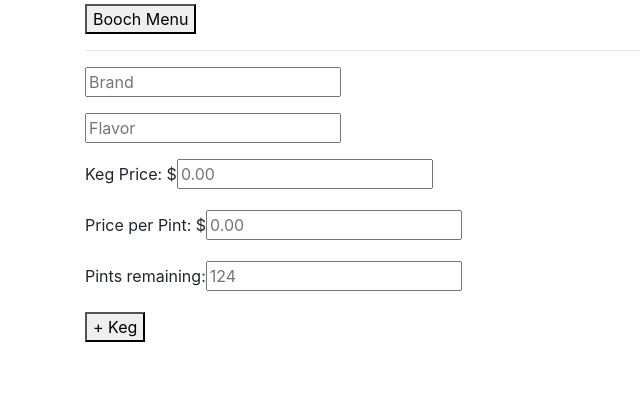
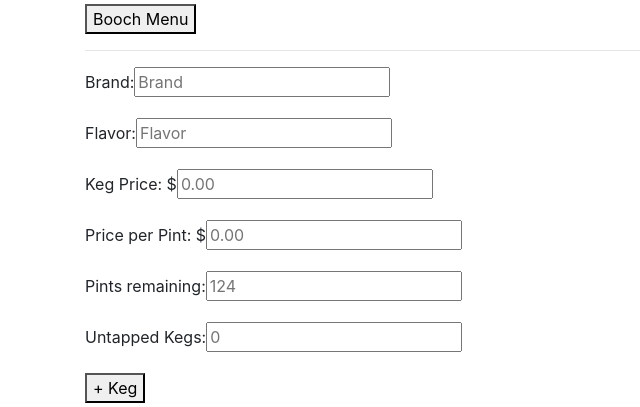
Before and after one commit to besscampbell/kombucha-bar, a React (Create React App) app: page / in a window 1280 px wide. Both pictures are taken after a click on the button "+ new Booch". Shown: the part 165-572 px from the top of the page, without its empty margins (0-640 px from the left). Built offline with nearby package versions, Linux system fonts and the light colour scheme.

Commit message:
Add untapped keg property

```diff
--- a/src/components/Keg.js
+++ b/src/components/Keg.js
@@ -7,8 +7,12 @@ function Keg(props){
   let availability;
   if(props.pintsRemaining > 9){
     availability = `Approximately ${props.pintsRemaining} pints left in the keg`;
-  } else if (props.pintsRemaining > 0) {
-    availability = `Almost empty, only about ${props.pintsRemaining} pints left!`;
+  } else if (props.pintsRemaining > 0 && props.untappedKegs === 0) {
+    availability = `Almost empty, only about ${props.pintsRemaining} pints left and you haven't Restocked yet!`;
+  }  else if (props.pintsRemaining > 0) {
+    availability = `Almost empty, only about ${props.pintsRemaining} pints left. Good thing you have another keg!`;
+  } else if (props.pintRemaining === 0 && props.untappedKegs ===0){
+    availability = "Time to change the keg"
   } else {
     availability = "Out of Stock";
   }
@@ -27,6 +31,7 @@ function Keg(props){
 Keg.propTypes = {
   brand: PropTypes.string,
   flavor: PropTypes.string,
+  untappedKegs: PropTypes.number,
   pintsRemaining: PropTypes.number,
   id: PropTypes.string,
   whenKegClicked: PropTypes.func
--- a/src/components/KegMenu.js
+++ b/src/components/KegMenu.js
@@ -13,6 +13,7 @@ function KegMenu(props){
           flavor={keg.flavor}
           kegPrice={keg.kegPrice}
           pricePerPint={keg.pricePerPint}
+          untappedKegs={keg.untappedKegs}
           pintsRemaining={keg.pintsRemaining}
           id={keg.id}
           key={keg.id}/>
--- a/src/components/KegSpecs.js
+++ b/src/components/KegSpecs.js
@@ -18,7 +18,10 @@ function KegSpecs(props) {
       <h2>Infomation for {keg.brand}'s {keg.flavor} Kombucha</h2>
       <h3>Keg Price: ${keg.kegPrice}</h3>
       <h3>Price per Pint: ${keg.pricePerPint}</h3>
+      <h3>Untapped Kegs: {keg.untappedKegs}</h3>
       <h3>Pints remaining: {availability}</h3>
+      <button type="button" onClick={props.onRestock} className="btn btn-primary">Restock</button>
+      <button hidden={keg.pintsRemaining === 0} type="button" onClick={props.onBuy} className="btn btn-success">Buy</button>
     </React.Fragment>
   );
 }
--- a/src/components/NewKeg.js
+++ b/src/components/NewKeg.js
@@ -10,7 +10,9 @@ function NewKeg(props){
     props.onNewKeg({
       brand: event.target.brand.value,
       flavor: event.target.flavor.value,
-      pricePerPint: parseFloat(event.target.pricePerPint.value), kegPrice: parseFloat(event.target.kegPrice.value), pintsRemaining: parseInt(event.target.pintsRemaining.value),
+      pricePerPint: parseFloat(event.target.pricePerPint.value), kegPrice: parseFloat(event.target.kegPrice.value),
+      untappedKegs: parseInt(event.target.untappedKegs.value),
+      pintsRemaining: parseInt(event.target.pintsRemaining.value),
       id: v4()});
   }
 
--- a/src/components/ReusableForm.js
+++ b/src/components/ReusableForm.js
@@ -6,6 +6,7 @@ function ReusableForm(props){
     <React.Fragment>
       <form onSubmit={props.formHandler}>
         <div className="form-group">
+          <label htmlFor="brand">Brand:</label>
           <input
             type="text"
             name="brand"
@@ -15,6 +16,7 @@ function ReusableForm(props){
              />
         </div>
         <div className="form-group">
+          <label htmlFor="flavor">Flavor:</label>
           <input
             type="text"
             name="flavor"
@@ -56,6 +58,16 @@ function ReusableForm(props){
             // value={props.pintsRemaining}
              />
           </div>
+          <div className="form-group">
+          <label htmlFor="untappedKegs">Untapped Kegs:</label>
+          <input
+            type="number"
+            name="untappedKegs"
+            placeholder="0"
+            min="0"
+            // value={props.pintsRemaining}
+             />
+          </div>
         <button type="submit">{props.buttonText}</button>
       </form>
     </React.Fragment>
```
